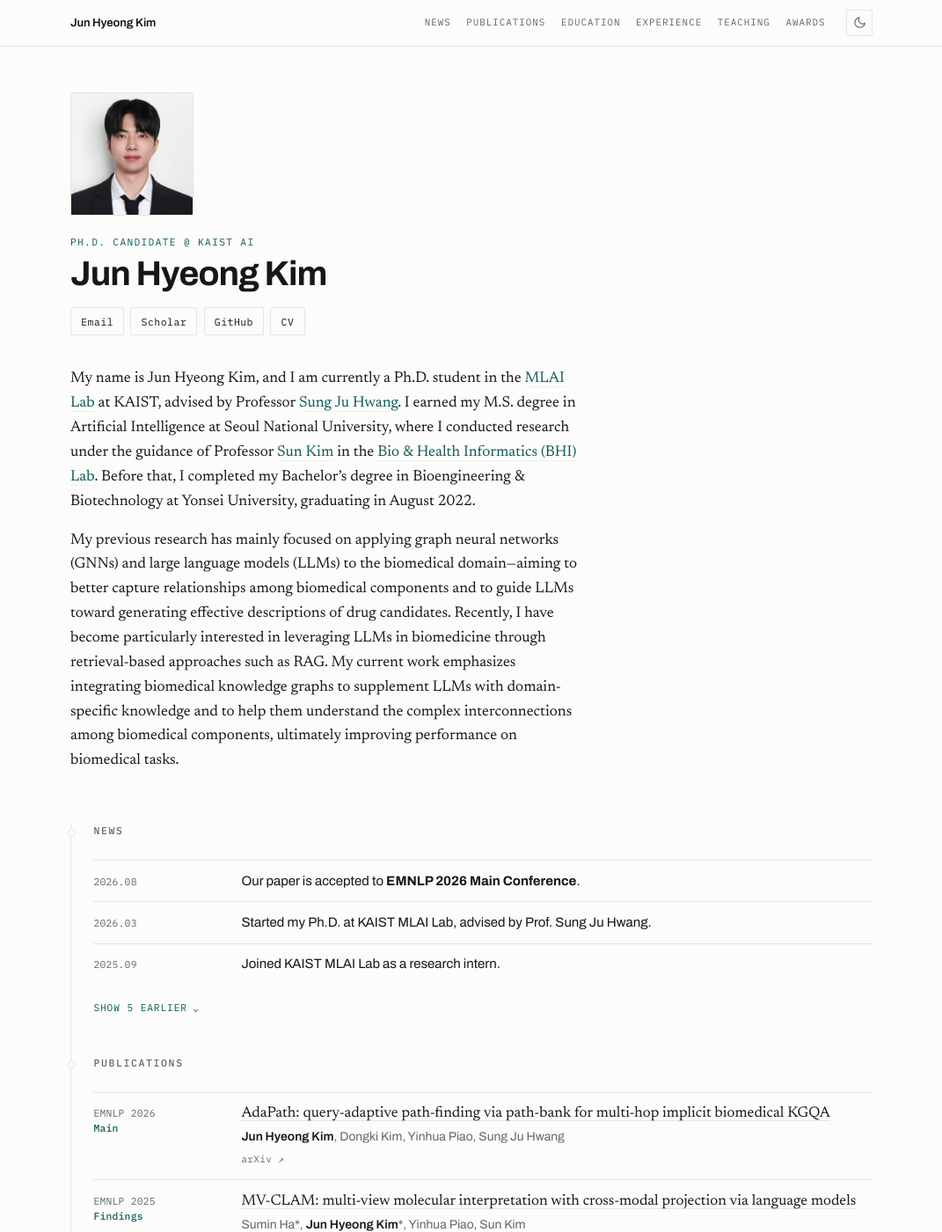
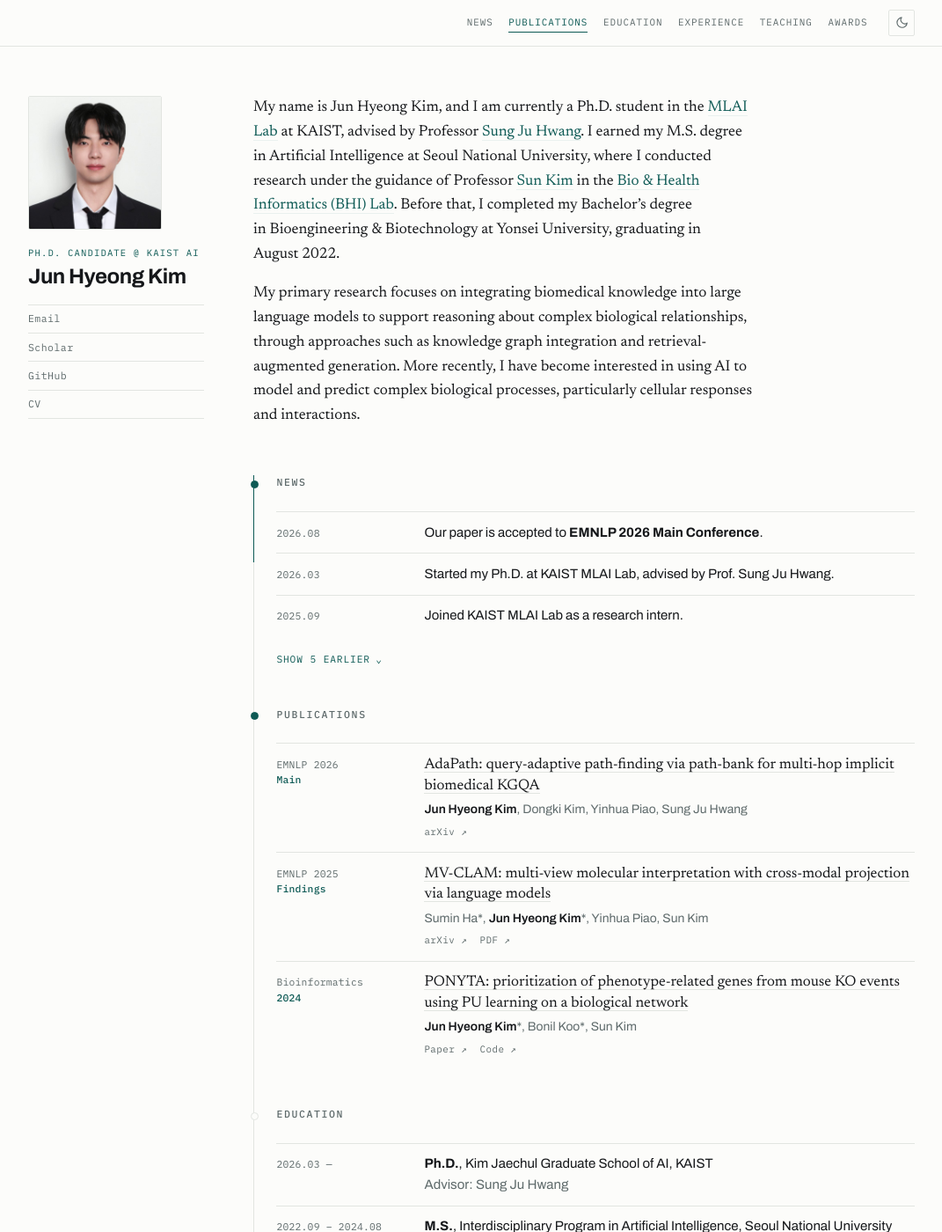
Before and after one commit to Jun-Hyeong-Kim/Jun-Hyeong-Kim.github.io, a Jekyll site: the page built from _pages/about.md, in a window 1280 px wide and 1400 px high. Shown: the whole window at 88% size, without its empty margins (104-1175 px from the left). Built offline with Jekyll 4.4.1, drawn with Linux system fonts in a browser that asks for light colours.

Commit message:
Move profile into a sticky sidebar column
- Two-column layout: profile on the left, intro and ledger on the right,
  so the page no longer leaves the side margins empty. Shell widened to 66rem
- Profile links stack vertically as hairline rows; the sidebar sticks while
  the content scrolls
- Below 900px the profile collapses back above the content, with the photo
  and name side by side and links as chips
- The top bar name now shows only on mobile, where the sidebar has scrolled off
- Rewrote the research interest paragraph in _pages/about.md

```diff
--- a/_layouts/home.html
+++ b/_layouts/home.html
@@ -57,20 +57,21 @@
 
 <main class="shell" id="top">
 
-  <section class="hero">
-    <img class="hero__photo" src="{{ '/images/profile.jpg' | relative_url }}" alt="{{ site.author.name }}" width="640" height="640">
-    <div class="hero__id">
-      <p class="hero__eyebrow">{{ site.author.bio }}</p>
-      <h1 class="hero__name">{{ site.author.name }}</h1>
-      <div class="links">
+  <div class="layout">
+
+    <aside class="profile">
+      <img class="profile__photo" src="{{ '/images/profile.jpg' | relative_url }}" alt="{{ site.author.name }}" width="640" height="640">
+      <p class="profile__role">{{ site.author.bio }}</p>
+      <h1 class="profile__name">{{ site.author.name }}</h1>
+      <nav class="profile__links" aria-label="Profile links">
         {% if site.author.email %}<a href="mailto:{{ site.author.email }}">Email</a>{% endif %}
         {% if site.author.googlescholar %}<a href="{{ site.author.googlescholar }}">Scholar</a>{% endif %}
         {% if site.author.github %}<a href="https://github.com/{{ site.author.github }}">GitHub</a>{% endif %}
         {% if site.author.uri %}<a href="{{ site.author.uri | relative_url }}">CV</a>{% endif %}
-      </div>
-    </div>
-  </section>
+      </nav>
+    </aside>
 
+    <div class="content">
   {% if content != '' %}<section class="intro">{{ content }}</section>{% endif %}
 
   <div class="ledger">
@@ -166,6 +167,9 @@
     </section>
 
   </div>
+    </div>
+
+  </div>
 
   <footer class="foot">
     {% if site.author.location %}<span>{{ site.author.location }}</span>{% endif %}
--- a/_pages/about.md
+++ b/_pages/about.md
@@ -10,4 +10,4 @@ redirect_from:
 
 My name is Jun Hyeong Kim, and I am currently a Ph.D. student in the [MLAI Lab](https://www.mlai-kaist.com/) at KAIST, advised by Professor [Sung Ju Hwang](http://www.sungjuhwang.com/). I earned my M.S. degree in Artificial Intelligence at Seoul National University, where I conducted research under the guidance of Professor [Sun Kim](https://scholar.google.com/citations?user=lI_oWS8AAAAJ&hl=ko) in the [Bio & Health Informatics (BHI) Lab](https://bhi-kimlab.github.io/). Before that, I completed my Bachelor's degree in Bioengineering & Biotechnology at Yonsei University, graduating in August 2022.
 
-My previous research has mainly focused on applying graph neural networks (GNNs) and large language models (LLMs) to the biomedical domain—aiming to better capture relationships among biomedical components and to guide LLMs toward generating effective descriptions of drug candidates. Recently, I have become particularly interested in leveraging LLMs in biomedicine through retrieval-based approaches such as RAG. My current work emphasizes integrating biomedical knowledge graphs to supplement LLMs with domain-specific knowledge and to help them understand the complex interconnections among biomedical components, ultimately improving performance on biomedical tasks.
+My primary research focuses on integrating biomedical knowledge into large language models to support reasoning about complex biological relationships, through approaches such as knowledge graph integration and retrieval-augmented generation. More recently, I have become interested in using AI to model and predict complex biological processes, particularly cellular responses and interactions.
--- a/assets/css/site.css
+++ b/assets/css/site.css
@@ -21,7 +21,9 @@
   --label-col:8.75rem;
   --gutter:1.75rem;
   --rail:1.65rem;
-  --shell:60rem;
+  --shell:66rem;
+  --aside:12.5rem;
+  --bar-h:3.25rem;
   color-scheme:light;
 }
 
@@ -66,9 +68,10 @@ a{color:inherit}
 }
 .bar__in{
   max-width:var(--shell);margin:0 auto;padding:0 1.5rem;
-  height:3.25rem;display:flex;align-items:center;gap:1.5rem;
+  height:var(--bar-h);display:flex;align-items:center;gap:1.5rem;
 }
 .bar__name{
+  display:none;
   font-weight:600;font-size:.82rem;letter-spacing:-.01em;
   white-space:nowrap;text-decoration:none;
 }
@@ -97,37 +100,45 @@ a{color:inherit}
 /* ---------- shell ---------- */
 .shell{max-width:var(--shell);margin:0 auto;padding:0 1.5rem}
 
-/* ---------- hero ---------- */
-.hero{
-  display:flex;flex-direction:column;align-items:flex-start;gap:1.35rem;
-  padding:3.25rem 0 2.25rem;
+/* ---------- two-column layout ---------- */
+.layout{
+  display:grid;grid-template-columns:var(--aside) 1fr;
+  gap:0 3.5rem;padding-top:3.5rem;align-items:start;
 }
-.hero__id{display:flex;flex-direction:column;align-items:flex-start}
-.hero__eyebrow{
-  font-family:var(--mono);font-size:.7rem;letter-spacing:.12em;text-transform:uppercase;
-  color:var(--accent);margin:0 0 .35rem;
+.content{min-width:0}
+
+/* ---------- profile (left column) ---------- */
+.profile{
+  position:sticky;top:calc(var(--bar-h) + 2.25rem);
+  display:flex;flex-direction:column;align-items:flex-start;
 }
-.hero__name{
-  font-weight:700;
-  font-size:clamp(1.85rem,4vw,2.45rem);line-height:1.1;letter-spacing:-.025em;
-  margin:0 0 1.05rem;text-wrap:balance;
+.profile__photo{
+  width:100%;max-width:9.5rem;aspect-ratio:1;
+  border-radius:2px;object-fit:cover;border:1px solid var(--rule);
+  margin-bottom:1.15rem;
 }
-.hero__photo{
-  width:clamp(6.5rem,13vw,8.75rem);aspect-ratio:1;
-  border-radius:2px;object-fit:cover;
-  border:1px solid var(--rule);
+.profile__role{
+  font-family:var(--mono);font-size:.66rem;letter-spacing:.11em;text-transform:uppercase;
+  color:var(--accent);margin:0 0 .3rem;
 }
-.links{display:flex;flex-wrap:wrap;gap:.45rem}
-.links a{
+.profile__name{
+  font-weight:700;font-size:1.5rem;line-height:1.15;letter-spacing:-.022em;
+  margin:0 0 1.1rem;text-wrap:balance;
+}
+.profile__links{
+  display:flex;flex-direction:column;align-items:stretch;
+  width:100%;border-top:1px solid var(--rule);
+}
+.profile__links a{
   font-family:var(--mono);font-size:.72rem;letter-spacing:.04em;
-  text-decoration:none;color:var(--ink);
-  border:1px solid var(--rule);border-radius:2px;padding:.38rem .7rem;
-  transition:border-color .18s ease,color .18s ease,background .18s ease;
+  text-decoration:none;color:var(--muted);
+  padding:.42rem 0;border-bottom:1px solid var(--rule);
+  transition:color .18s ease,padding-left .18s ease;
 }
-.links a:hover{border-color:var(--accent);color:var(--accent);background:var(--accent-wash)}
+.profile__links a:hover{color:var(--accent);padding-left:.35rem}
 
 /* ---------- intro prose (about.md 본문) ---------- */
-.intro{max-width:64ch;padding-bottom:3rem}
+.intro{max-width:62ch;padding-bottom:2.75rem}
 .intro p{
   font-family:var(--serif);font-size:1.075rem;line-height:1.62;
   margin:0 0 1rem;text-wrap:pretty;
@@ -220,14 +231,21 @@ a{color:inherit}
 .foot__end{margin-left:auto}
 
 /* ---------- responsive ---------- */
+@media (max-width:900px){
+  .bar__name{display:block}
+  .layout{grid-template-columns:1fr;gap:2.25rem;padding-top:2.5rem}
+  .profile{position:static;flex-direction:row;flex-wrap:wrap;align-items:center;gap:0 1.25rem}
+  .profile__photo{width:6.25rem;margin-bottom:0}
+  .profile__links{width:auto;border-top:0;flex-direction:row;flex-wrap:wrap;gap:.45rem;margin-top:.9rem}
+  .profile__links a{border-bottom:0;border:1px solid var(--rule);border-radius:2px;padding:.34rem .65rem}
+  .profile__links a:hover{padding-left:.65rem}
+}
+
 @media (max-width:640px){
   :root{--label-col:100%;--rail:1.15rem}
-  .hero{gap:1.1rem;padding:2.5rem 0 2rem}
   .row{grid-template-columns:1fr;gap:.3rem}
   .row__label{padding-top:0}
   .row__label b{display:inline;margin-left:.5rem}
-  .bar__name{display:none}
-  .bar__nav{margin-left:0}
   .foot__end{margin-left:0}
 }
 
```
